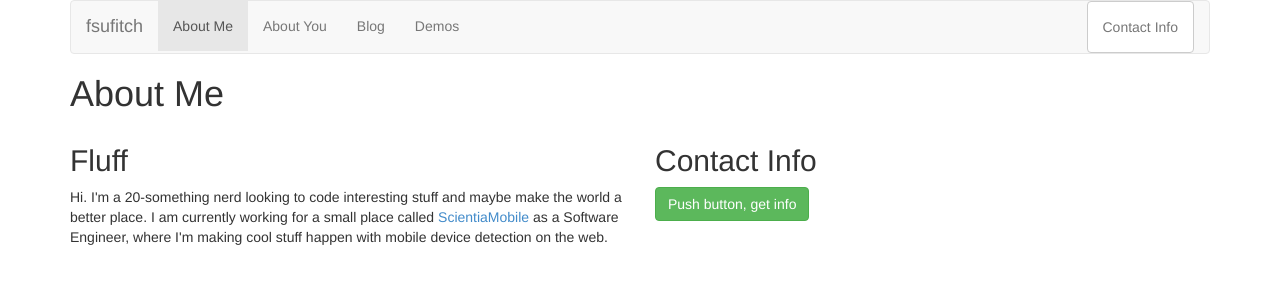
After one commit to fsufitch/homeweb, a Python web app: template src/homeweb/templates/about_me.html in a window 1280 px wide. The commit adds this page. Shown: the top 300 px of the page. Run offline with Jinja, Linux system fonts and the light colour scheme; the template is opened without the code that fills it, so the values that code supplies are empty; some libraries are stand-ins or nearby versions.

Commit message:
About me, contact info

```diff
--- a/src/homeweb/handlers/about.py
+++ b/src/homeweb/handlers/about.py
@@ -19,3 +19,9 @@ class AboutYouHandler(RequestHandler):
         return {'ip': ip,
                 'user_agent': user_agent,
                 }
+
+class AboutMeHandler(RequestHandler):
+    @write_return
+    @apply_template('about_me.html')
+    def get(self):
+        return {}
--- a/src/homeweb/server.py
+++ b/src/homeweb/server.py
@@ -7,12 +7,15 @@ from tornado.ioloop import IOLoop
 
 from homeweb.config import get_config
 from homeweb.handlers.index import IndexHandler
-from homeweb.handlers.about import AboutYouHandler
+from homeweb.handlers.about import AboutYouHandler, AboutMeHandler
+from homeweb.handlers.contact import ContactInfoHandler
 from homeweb.log import setup_logging, ERROR
 
 PATHS = [
          (r'/', IndexHandler),
+         (r'/me', AboutMeHandler),
          (r'/you', AboutYouHandler),
+         (r'/contact', ContactInfoHandler),
          (r'/s/(.*)', StaticFileHandler, {'path': resource_filename(__name__, 'static')}),
          ]
 
--- /dev/null
+++ b/src/homeweb/templates/about_me.html
@@ -0,0 +1,53 @@
+{% extends "layout.html" %} {% block title %}fsufitch - About Me{%
+endblock %} {% set nav_select="me" %} {% block head %} {{super()}}
+<script type='text/javascript' src="//wurfl.io/wurfl.js"></script>
+{% endblock %} {% block content %}
+<h1>About Me</h1>
+
+<div class="row">
+	<div class="col-md-6">
+		<h2>Fluff</h2>
+		<p>
+			Hi. I'm a 20-something nerd looking to code interesting stuff and
+			maybe make the world a better place. I am currently working for a
+			small place called <a href="http://scientiamobile.com">ScientiaMobile</a>
+			as a Software Engineer, where I'm making cool stuff happen with
+			mobile device detection on the web.
+		</p>
+	</div>
+	<div class="col-md-6">
+		<h2>Contact Info</h2>
+		<p><button id="aboutme-contact-btn" class="btn btn-success">Push button, get info</button></p>
+		<ul id="aboutme-contact"></ul>
+	</div>
+</div>
+
+<script type="text/javascript">
+
+function aboutme_add_contact_info(k, v) {
+	var new_el = $("<li>");
+	new_el.append($("<strong>", {text: k+":"}));
+	new_el.append($("<span>", {text: " "+v}));
+	$("#aboutme-contact").append(new_el);
+}
+
+$(document).ready(function() {
+	$("#aboutme-contact-btn").click(function() {
+		var parent_p = $(this).parent();
+		$(this).remove();
+		parent_p.text("Loading...");
+		$.post("/contact", {"this is a real contact info request": "yup"},
+				function(data) {
+			parent_p.remove();
+			aboutme_add_contact_info("Name", data['name']);
+			aboutme_add_contact_info("E-mail", data['email']);
+			aboutme_add_contact_info("Google+ Profile", data['g+']);
+			aboutme_add_contact_info("Phone", data['phone']);
+		}, 'json')
+		//aboutme_add_contact_info("foo", "bar");
+		//aboutme_add_contact_info("bar", "ZZZ");
+	})
+})
+</script>
+
+{% endblock %}
--- a/src/homeweb/templates/layout.html
+++ b/src/homeweb/templates/layout.html
@@ -4,6 +4,7 @@
 <meta charset="UTF-8">
 <meta name="viewport" content="width=device-width, initial-scale=1">
 <title>{% block title %}{% endblock %}</title> {% block head %}
+<link href="/s/images/webicon.png" rel="shortcut icon"/>
 <link rel="stylesheet" href="/s/bootstrap/css/bootstrap.min.css" />
 <script src="//code.jquery.com/jquery-2.1.1.min.js"></script>
 <script src="/s/bootstrap/js/bootstrap.min.js"></script>
@@ -31,10 +32,10 @@
 				<!-- Collect the nav links, forms, and other content for toggling -->
 				<div class="collapse navbar-collapse" id="layout-navbar-collapse-1">
 					<ul class="nav navbar-nav">
-						<li {{show_active("me")}}><a href="#">About Me</a></li>
+						<li {{show_active("me")}}><a href="/me">About Me</a></li>
 						<li {{show_active("you")}}><a href="/you">About You</a></li>
 						<li {{show_active("blog")}}><a href="//www.thewholepython.com">Blog</a></li>
-						<li {{show_active("demos")}}><a href="#">Demos</a></li>
+						<li {{show_active("demos")}}><a href="/demos">Demos</a></li>
 					</ul>
 					<ul class="nav navbar-nav navbar-right">
 					<li>
```
Also changed, not shown: homeweb_example.json (+7 -1 lines), src/homeweb/handlers/contact.py (added, +24 -0 lines), src/homeweb/static/images/webicon.png (added).
